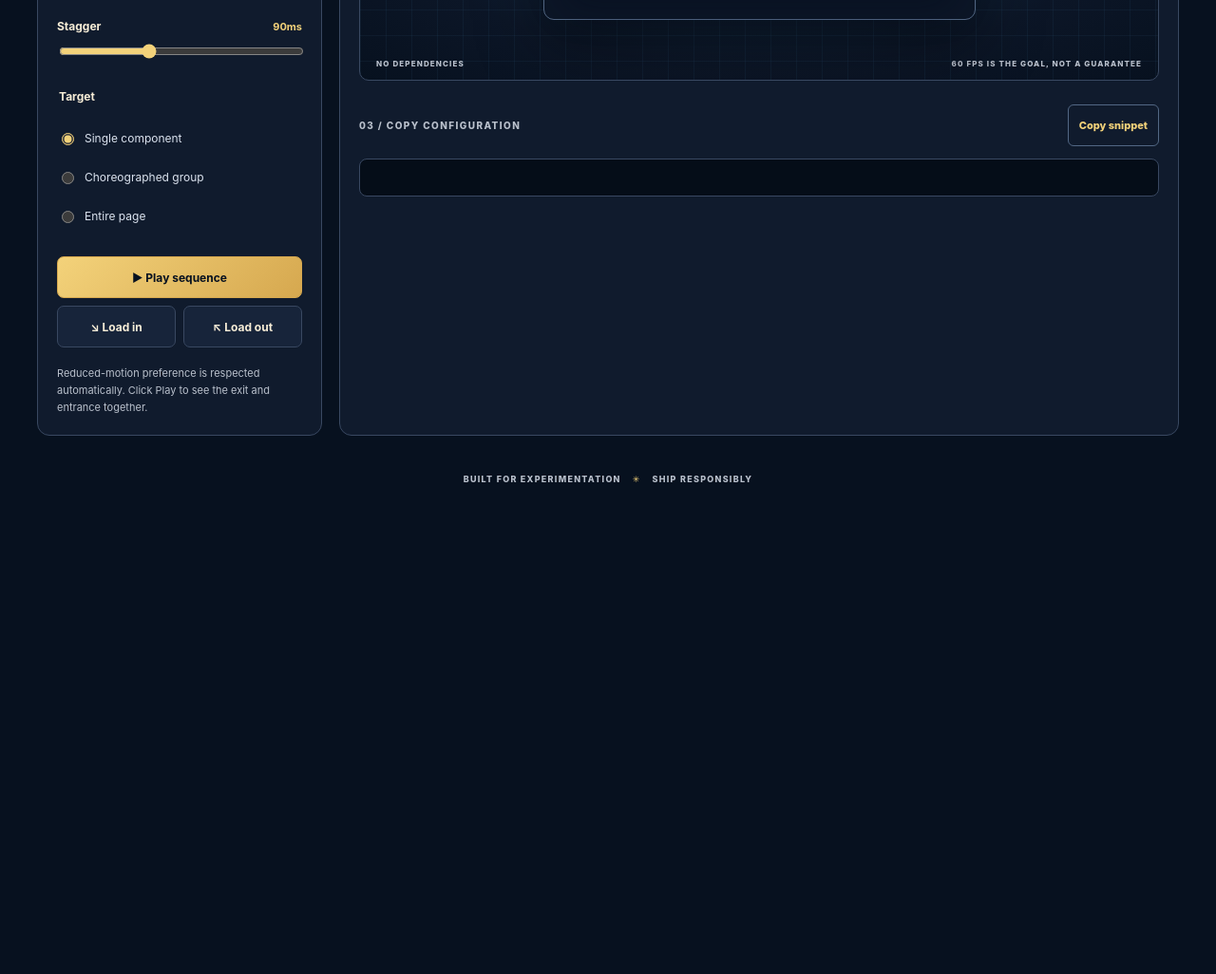
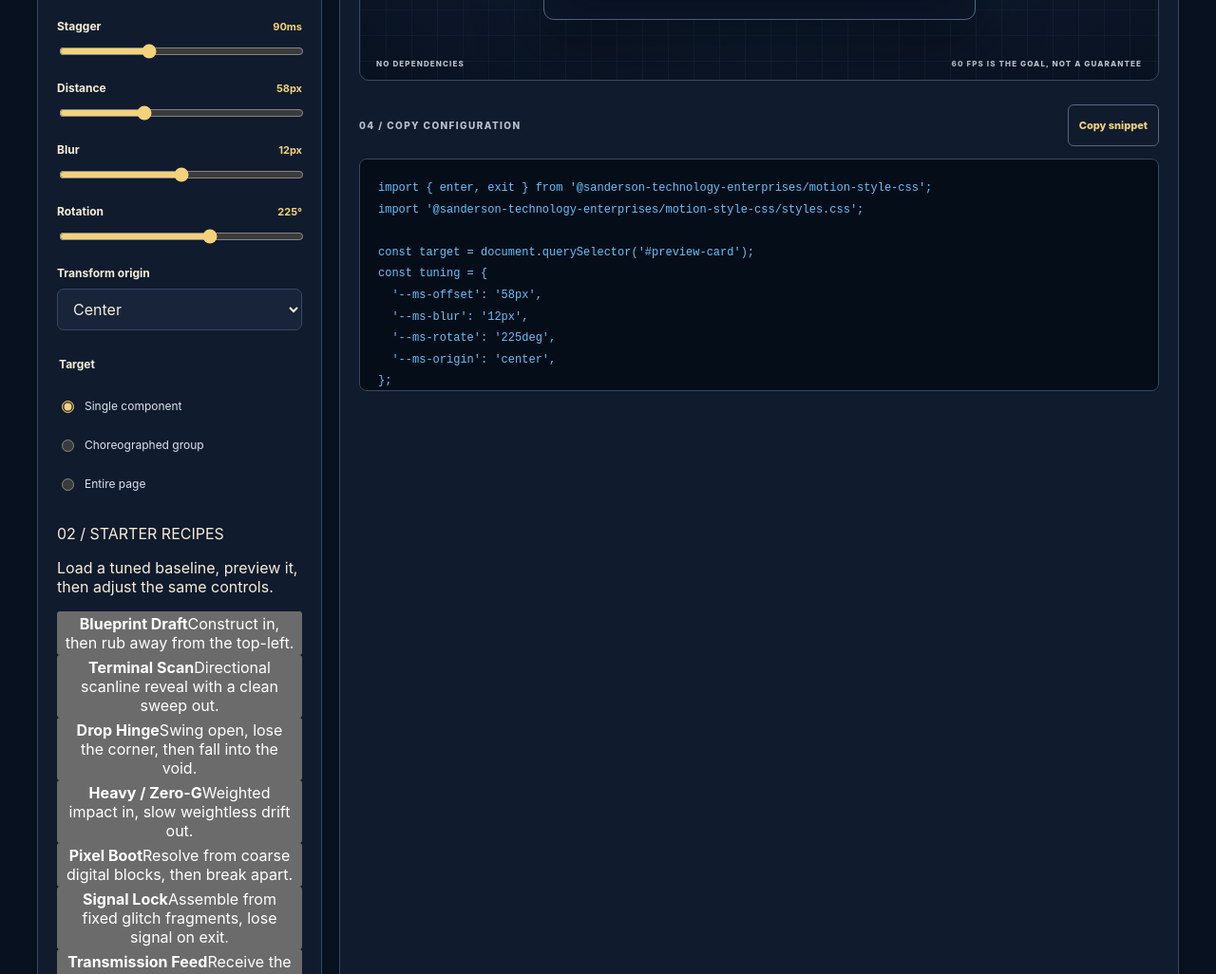
Before and after one commit to Sanderson-Technology-Enterprises/motion-style-css, a website with bundled scripts: page index.html in a window 1280 px wide. Shown: the part 785-1811 px from the top of the page at 95% size. Before the commit the page ends 1325 px from the top, so only its background shows below. Built offline with nearby package versions, Linux system fonts and the light colour scheme.

Commit message:
feat: expose recipe studio from root demo

```diff
--- a/index.html
+++ b/index.html
@@ -5,7 +5,7 @@
     <meta name="viewport" content="width=device-width,initial-scale=1" />
     <meta
       name="description"
-      content="Explore Motion Style CSS, the optional STE motion layer with ten paired presets and accessible lifecycle controls."
+      content="Explore Motion Style CSS, the optional STE motion layer with seventeen paired presets and accessible lifecycle controls."
     />
     <meta name="theme-color" content="#07111f" />
     <link
@@ -29,7 +29,7 @@
         />
         <span class="brand-wordmark"
           >MOTION<span class="brand-light">STYLE CSS</span></span
-        ><span class="version">v1.0.0</span>
+        ><span class="version">v1.1.0</span>
       </div>
       <a
         href="https://github.com/Sanderson-Technology-Enterprises/motion-style-css"
@@ -44,7 +44,7 @@
           <div class="eyebrow">DESIGN SYSTEM / MOTION LAB</div>
           <h1>Every entrance<br /><em>deserves an exit.</em></h1>
           <p>
-            Ten expressive transition presets. Two independent phases. One tiny,
+            Seventeen expressive transition presets. Two independent phases. One tiny,
             framework-agnostic motion layer.
           </p>
         </div>
@@ -93,6 +93,48 @@
             step="10"
             value="90"
           />
+          <label for="offset"
+            >Distance <output id="offset-label">58px</output></label
+          ><input
+            id="offset"
+            type="range"
+            min="16"
+            max="140"
+            step="2"
+            value="58"
+          />
+          <label for="blur"
+            >Blur <output id="blur-label">12px</output></label
+          ><input
+            id="blur"
+            type="range"
+            min="0"
+            max="24"
+            step="1"
+            value="12"
+          />
+          <label for="rotate"
+            >Rotation <output id="rotate-label">225°</output></label
+          ><input
+            id="rotate"
+            type="range"
+            min="0"
+            max="360"
+            step="5"
+            value="225"
+          />
+          <label for="origin">Transform origin</label
+          ><select id="origin">
+            <option value="center">Center</option>
+            <option value="top left">Top left</option>
+            <option value="top center">Top</option>
+            <option value="top right">Top right</option>
+            <option value="center left">Left</option>
+            <option value="center right">Right</option>
+            <option value="bottom left">Bottom left</option>
+            <option value="bottom center">Bottom</option>
+            <option value="bottom right">Bottom right</option>
+          </select>
           <fieldset>
             <legend>Target</legend>
             <label class="radio"
@@ -106,6 +148,11 @@
               page</label
             >
           </fieldset>
+          <div class="recipe-lab">
+            <div class="recipe-heading">02 / STARTER RECIPES</div>
+            <p>Load a tuned baseline, preview it, then adjust the same controls.</p>
+            <div id="recipes" class="recipe-grid" aria-label="Starter motion recipes"></div>
+          </div>
           <div class="actions">
             <button id="play" class="primary">▶ Play sequence</button
             ><button id="in">↘ Load in</button
@@ -118,7 +165,7 @@
         </aside>
         <section class="preview-panel">
           <div class="panel-heading">
-            <span>02 / LIVE PREVIEW</span
+            <span>03 / LIVE PREVIEW</span
             ><span id="status" aria-live="polite">READY</span>
           </div>
           <div class="stage" id="stage">
@@ -166,7 +213,7 @@
             </div>
           </div>
           <div class="snippet-header">
-            <span>03 / COPY CONFIGURATION</span
+            <span>04 / COPY CONFIGURATION</span
             ><button id="copy">Copy snippet</button>
           </div>
           <pre
```
